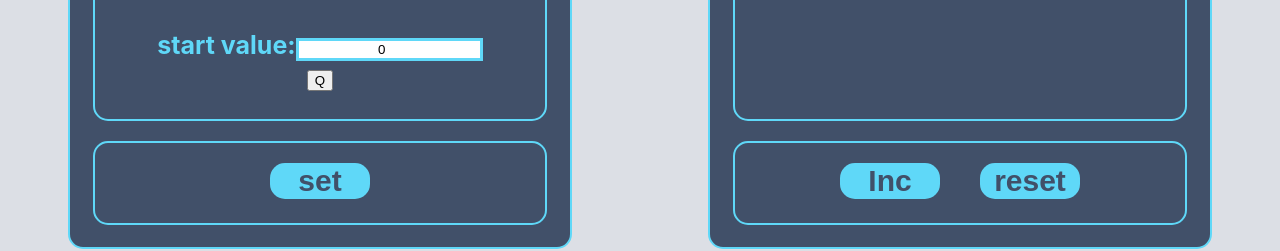
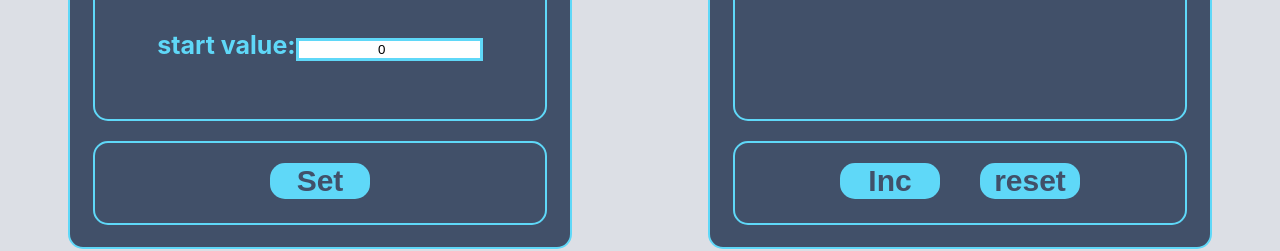
Before and after one commit to Sm0ke070/Counter, a React (Create React App) app: page / in a window 1280 px wide. Shown: the part 185-436 px from the top of the page. Built offline with nearby package versions, Linux system fonts and the light colour scheme.

Commit message:
code refactoring

```diff
--- a/src/App.tsx
+++ b/src/App.tsx
@@ -5,11 +5,12 @@ import Increment from "./Button/Increment";
 import Reset from "./Button/Reset";
 import style from "./App.module.css"
 import Value from "./Settings/Value";
-import SetBtn from "./Settings/SetBtn";
+import SetBtnOLD from "./Settings/SetBtn-OLD";
 import GlobalButtonContainer from "./Button/GlobalButtonContainer";
 import OutputContainer from "./Output/OutputContainer";
 import GlobalButton from "./Button/globalButton";
 import ValueContainer from "./Settings/ValueContainer";
+import SetBtnContainer from "./Settings/SetBtnContainer";
 
 
 type AppType = {}
@@ -83,9 +84,7 @@ const App: React.FC<AppType> = (props) => {
                 {/*       maxValueInp={maxValueInp}/>*/}
 
                 <div className={style.btn}>
-                    <SetBtn startValueInp={startValueInp}
-                            maxValueInp={maxValueInp}
-                            changeSettings={changeSettings}/>
+                    <SetBtnContainer/>
                 </div>
             </div>
 
--- a/src/Button/Btn.module.css
+++ b/src/Button/Btn.module.css
@@ -1,4 +1,4 @@
-.IncResSetBtn {
+.IncResBtn {
     border: none;
     border-radius: 15px;
     font-size: 30px;
--- a/src/Button/GlobalButtonContainer.tsx
+++ b/src/Button/GlobalButtonContainer.tsx
@@ -16,7 +16,7 @@ type GlobalButtonContainerType = {
 
 const GlobalButtonContainer = (props: GlobalButtonContainerType) => {
         let disabled = props.counter >= props.maxValue
-        let styles = disabled ? style.inactiveBtn : style.IncResSetBtn
+        let styles = disabled ? style.inactiveBtn : style.IncResBtn
         return <>
             <GlobalButton incrementValueAC={props.incrementValueAC}
                           resetValueAC={props.resetValueAC}
--- a/src/Button/Increment.tsx
+++ b/src/Button/Increment.tsx
@@ -9,7 +9,7 @@ type IncrementType = {
 const Increment = (props: IncrementType) => {
     return (
         <div className={style.btn}>
-            <button className={props.counter < props.maxValueInp ? style.IncResSetBtn : style.inactiveBtn}
+            <button className={props.counter < props.maxValueInp ? style.IncResBtn : style.inactiveBtn}
                     onClick={props.changeCounter}>
                 {props.title}
             </button>
--- a/src/Button/Reset.tsx
+++ b/src/Button/Reset.tsx
@@ -11,7 +11,7 @@ const Reset = (props: ResetType) => {
 
     return (
         <div className={style.btn}>
-            <button className={props.counter <= props.maxValueInp ? style.IncResSetBtn : style.inactiveBtn}
+            <button className={props.counter <= props.maxValueInp ? style.IncResBtn : style.inactiveBtn}
                     onClick={props.resetOutput}
                     disabled={props.counter === 0}>
                 {props.title}
--- a/src/Button/globalButton.tsx
+++ b/src/Button/globalButton.tsx
@@ -19,7 +19,7 @@ const GlobalButton = (props: GlobalButtonType) => {
                     disabled={props.disabled}>
                 Inc
             </button>
-            <button className={style.IncResSetBtn} onClick={props.resetValueAC}>
+            <button className={style.IncResBtn} onClick={props.resetValueAC}>
                 reset
             </button>
 
--- /dev/null
+++ b/src/Settings/SetBtn-OLD.tsx
@@ -0,0 +1,25 @@
+import React from 'react';
+import style from "./SetBtn.module.css"
+
+type SetBtnPropsType = {
+    startValueInp: number,
+    maxValueInp: number,
+    changeSettings: () => void,
+}
+
+const SetBtnOLD = (props: SetBtnPropsType) => {
+
+
+    return (
+        <div className={style.containerSetBtn}>
+            <button
+                className={props.startValueInp < 0 || props.startValueInp >= props.maxValueInp ? style.inactiveBtn : style.setBtn}
+                disabled={props.startValueInp < 0 || props.startValueInp >= props.maxValueInp}
+                onClick={props.changeSettings}> set-OLD
+            </button>
+        </div>
+
+    );
+};
+
+export default SetBtnOLD;
--- a/src/Settings/SetBtn.tsx
+++ b/src/Settings/SetBtn.tsx
@@ -1,24 +1,20 @@
 import React from 'react';
-import style from "./SetBtn.module.css"
+import style from "./SetBtn.module.css";
 
-type SetBtnPropsType = {
-    startValueInp: number,
-    maxValueInp: number,
-    changeSettings: () => void,
+type SetBtnType = {
+    setInputValueAC: () => void
+    disabledSet: boolean
 }
 
-const SetBtn = (props: SetBtnPropsType) => {
-
-
+const SetBtn = (props: SetBtnType) => {
     return (
         <div className={style.containerSetBtn}>
-            <button
-                className={props.startValueInp < 0 || props.startValueInp >= props.maxValueInp ? style.inactiveBtn : style.setBtn}
-                disabled={props.startValueInp < 0 || props.startValueInp >= props.maxValueInp}
-                onClick={props.changeSettings}> set
+            <button className={style.setBtn}
+                    onClick={props.setInputValueAC}
+                    disabled={props.disabledSet}>
+                Set
             </button>
         </div>
-
     );
 };
 
--- a/src/Settings/SetBtnContainer.tsx
+++ b/src/Settings/SetBtnContainer.tsx
@@ -1,11 +1,29 @@
 import React from 'react';
+import {AppStateType} from "../redux/redux-store";
+import {connect} from "react-redux";
+import SetBtn from "./SetBtn";
+import {setInputValueAC} from "../redux/counterReducer";
 
-const SetBtnContainer = () => {
+type SetBtnContainerType = {
+    setInputValueAC: () => void
+    disabledSet: boolean
+}
+
+const SetBtnContainer = (props: SetBtnContainerType) => {
     return (
-        <div>
-
-        </div>
+        <>
+            <SetBtn setInputValueAC={props.setInputValueAC}
+                    disabledSet={props.disabledSet}/>
+        </>
     );
 };
 
-export default SetBtnContainer;
+const mapStateToProps = (state: AppStateType) => {
+    return {
+        disabledSet: state.counterState.disabledSet
+    }
+}
+
+export default connect(mapStateToProps, {
+    setInputValueAC,
+})(SetBtnContainer);
--- a/src/Settings/Value.tsx
+++ b/src/Settings/Value.tsx
@@ -6,7 +6,6 @@ type ValuePropsType = {
     setStartValueAC: (startValue: number) => void,
     startValue: number,
     maxValue: number,
-    setInputValueAC: () => void
 }
 
 const Value = (props: ValuePropsType) => {
@@ -39,7 +38,6 @@ const Value = (props: ValuePropsType) => {
                     value={props.startValue}
                     type='number'/>
             </div>
-            <button onClick={props.setInputValueAC}>Q</button>
         </div>
     );
 };
--- a/src/Settings/ValueContainer.tsx
+++ b/src/Settings/ValueContainer.tsx
@@ -1,7 +1,7 @@
 import React from 'react';
 import {connect} from "react-redux";
 import Value from "./Value";
-import {setInputValueAC, setMaxValueAC, setStartValueAC} from "../redux/counterReducer";
+import {setMaxValueAC, setStartValueAC} from "../redux/counterReducer";
 import {AppStateType} from "../redux/redux-store";
 
 type ValueContainerType = {
@@ -9,7 +9,6 @@ type ValueContainerType = {
     startValue: number,
     setMaxValueAC: (maxValue: number) => void,
     setStartValueAC: (startValue: number) => void,
-    setInputValueAC: () => void
 }
 
 const ValueContainer = (props: ValueContainerType) => {
@@ -20,7 +19,6 @@ const ValueContainer = (props: ValueContainerType) => {
                    setMaxValueAC={props.setMaxValueAC}
                    startValue={props.startValue}
                    maxValue={props.maxValue}
-                   setInputValueAC={props.setInputValueAC}
             />
         </>
     );
@@ -40,5 +38,4 @@ const mapStateToProps = (state: AppStateType): mapStateToPropsType => {
 export default connect(mapStateToProps, {
     setStartValueAC,
     setMaxValueAC,
-    setInputValueAC,
 })(ValueContainer);
--- a/src/redux/counterReducer.ts
+++ b/src/redux/counterReducer.ts
@@ -2,25 +2,21 @@ import {ActionsType} from "./redux-store";
 
 type initialStateType = {
     counter: number,
-    preStartValue: number,
-    preMaxValue: number,
     startValue: number,
     maxValue: number,
-    incrementBtn: boolean,
-    resetBtn: boolean,
-    setBtn: boolean,
+    disabledIncrement: boolean,
+    disabledReset: boolean,
+    disabledSet: boolean,
     notification: string,
     error: string,
 }
 export let initialState = {
     counter: 0,
-    preStartValue: 0,
-    preMaxValue: 5,
     startValue: 0,
     maxValue: 5,
-    incrementBtn: true,
-    resetBtn: true,
-    setBtn: true,
+    disabledIncrement: true,
+    disabledReset: true,
+    disabledSet: true,
     notification: "enter values and press 'set'",
     error: "Incorrect value!",
 }
@@ -32,11 +28,11 @@ const CounterReducer = (state: initialStateType = initialState, action: ActionsT
         case "RESET-VALUE":
             return {...state, counter: state.startValue}
         case "SET-MAX-VALUE":
-            return {...state, preMaxValue: action.inputMaxValue,maxValue: state.preMaxValue}
+            return {...state, maxValue: action.inputMaxValue}
         case "SET-START-VALUE":
-            return {...state, preStartValue: action.inputStartValue, startValue: state.preStartValue}
+            return {...state, startValue: action.inputStartValue}
         case "SET":
-            return {...state}
+            return {...state, counter: state.startValue}
         default:
             return state
     }
@@ -46,20 +42,17 @@ export const incrementValueAC = () => {
         type: "INCREMENT-VALUE"
     } as const
 }
-
 export const resetValueAC = () => {
     return {
         type: "RESET-VALUE"
     } as const
 }
-
 export const setMaxValueAC = (inputMaxValue: number) => {
     return {
         type: "SET-MAX-VALUE",
         inputMaxValue
     } as const
 }
-
 export const setStartValueAC = (inputStartValue: number) => {
     return {
         type: "SET-START-VALUE",
@@ -72,5 +65,4 @@ export const setInputValueAC = () => {
     } as const
 }
 
-
 export default CounterReducer;
```
